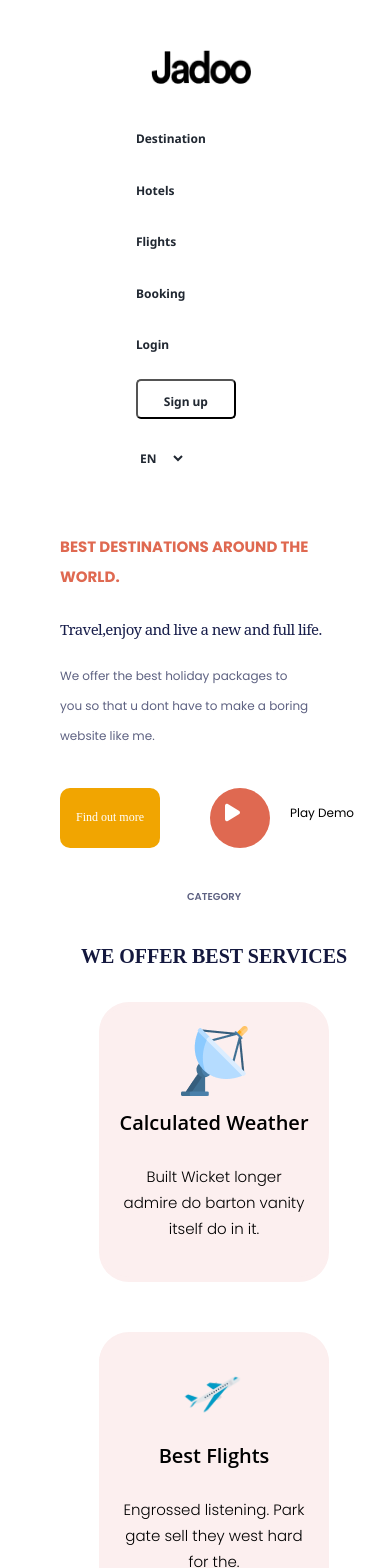
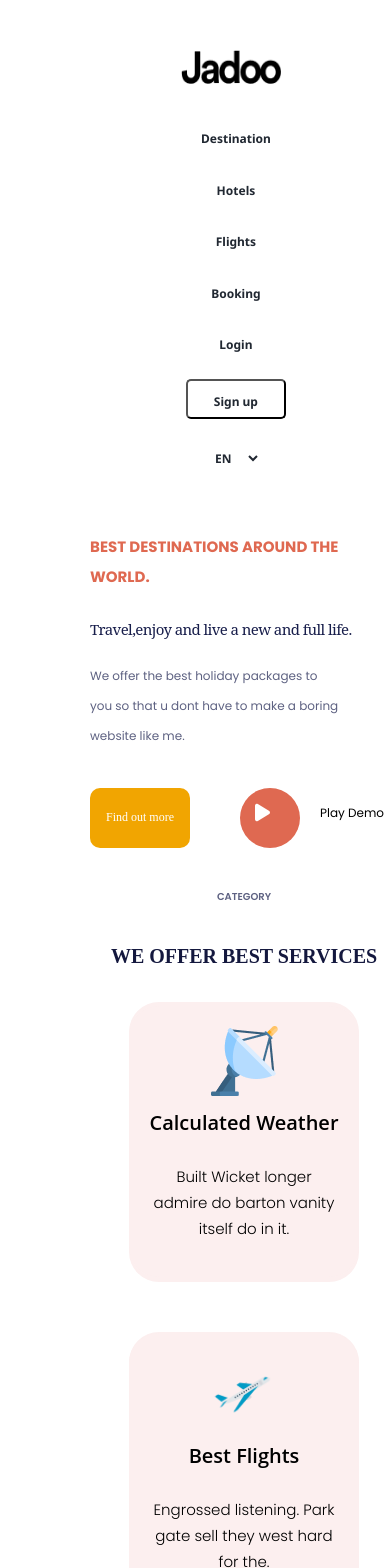
Before and after one commit to yashch1511/djs_compute_task, a React (Create React App) app: page / in a window 390 px wide. Shown: the top 1568 px of the page. Built offline with nearby package versions, Linux system fonts and the light colour scheme; a web font is replaced by a local one.

Commit message:
Update index.css

```diff
--- a/public/index.css
+++ b/public/index.css
@@ -1265,11 +1265,13 @@ color:#6F727B;
   }
 
   .logo{
-    position: relative;top:-20px;
+    position: relative;top:-20px;right: -30px;
   }
 
   .features{
     position: relative;right: 15px;
+    width: 200px;
+    align-items: center;
   }
 
   .features .each{
@@ -1301,7 +1303,10 @@ color:#6F727B;
     width: 100px;
   }
   .Hero-txt{
-    position: relative;left:50px;
+    position: relative;left:50px;left: 80px;
+    padding: 10px;
+    align-items: center;
+    width: 300px;
   }
 
   .arrange{
@@ -1314,10 +1319,10 @@ color:#6F727B;
   }
 
   .category{
-    position: relative;left:-20px;
+    position: relative;left:10px;
   }
   .Destination{
-    position: relative;left:-10px;top:1200px;
+    position: relative;left:25px;top:1200px;
   }
 
   .decor1{
@@ -1332,7 +1337,7 @@ color:#6F727B;
   }
 
   .Trip{
-    position: relative;left: 50px;top:3050px;
+    position: relative;left: 80px;top:3050px;
   }
 
   .pdt{
@@ -1348,7 +1353,7 @@ color:#6F727B;
   }
 
   .Test{
-    position: relative;left: -30px;top:3900px;
+    position: relative;left: 40px;top:3900px;
   }
 
   .Test-t{
@@ -1364,7 +1369,7 @@ color:#6F727B;
   .Sponsors{
     width: 300px;
 
-    position: relative;left: 40px;top:4300px;
+    position: relative;left: 70px;top:4300px;
     align-items: center;
     display: flex;
     flex-direction: column;
```
